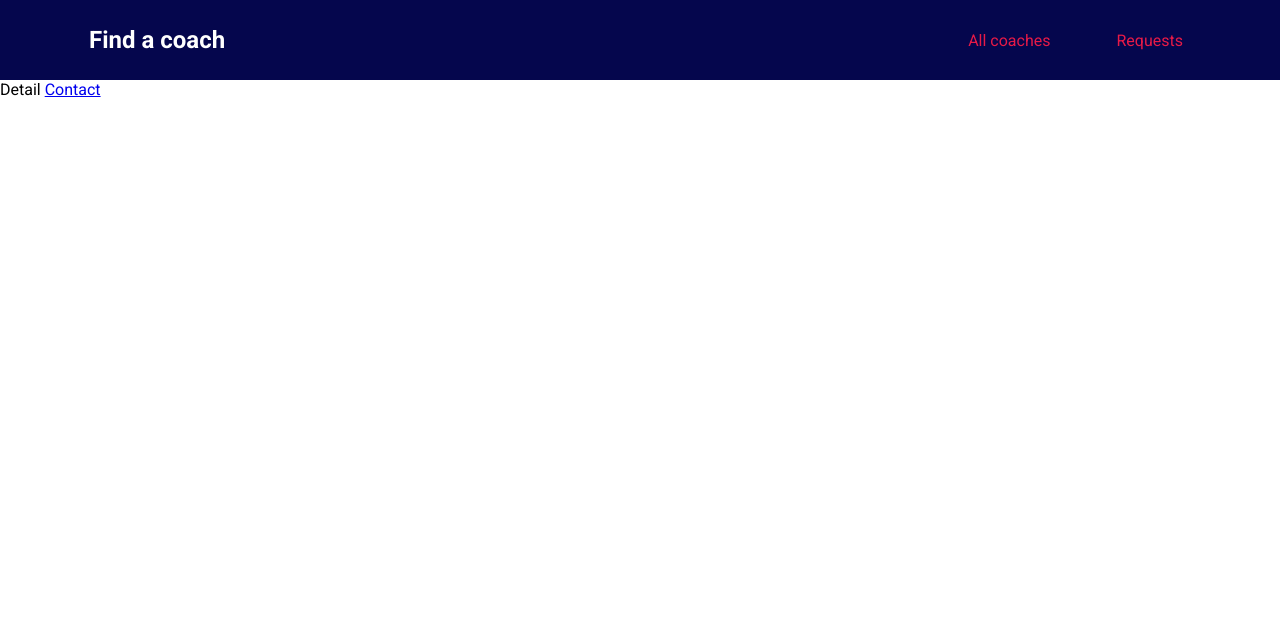
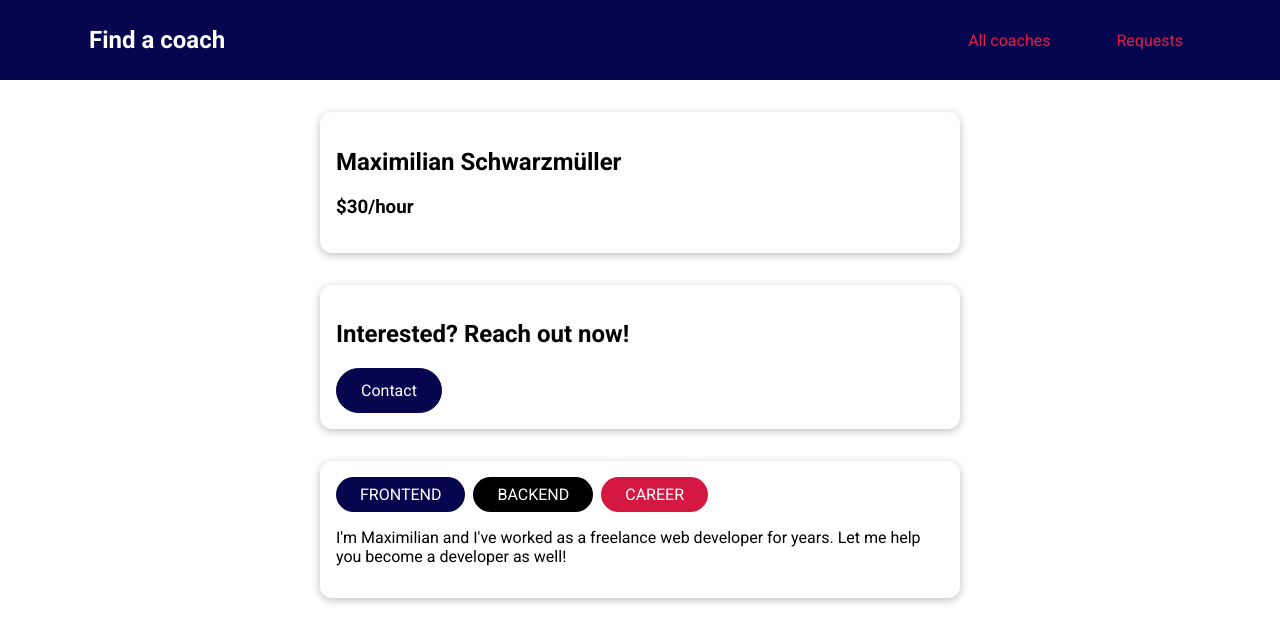
Before and after one commit to TripleNine666/vue-find-coach, a Vue app: page /coaches/c1 in a window 1280 px wide. Shown: the top 642 px of the page. Built offline with nearby package versions, Linux system fonts and the light colour scheme.

Commit message:
Coach details update

```diff
--- a/src/pages/coaches/CoachDetail.vue
+++ b/src/pages/coaches/CoachDetail.vue
@@ -1,5 +1,52 @@
 <template>
-  Detail
-  <router-view></router-view>
-  <router-link to="/coaches/c1/contact">Contact</router-link>
+  <section>
+    <base-card>
+      <h2>{{ fullName }}</h2>
+      <h3>${{ selectedCoach.hourlyRate }}/hour</h3>
+    </base-card>
+  </section>
+  <section>
+    <base-card>
+      <header>
+        <h2>Interested? Reach out now!</h2>
+        <base-button link :to="contactLink">Contact</base-button>
+      </header>
+      <router-view></router-view>
+    </base-card>
+  </section>
+  <section>
+    <base-card>
+      <base-badge
+        v-for="area in selectedCoach.areas"
+        :key="area"
+        :type="area"
+        :title="area"
+      ></base-badge>
+      <p>{{ selectedCoach.description }}</p>
+    </base-card>
+  </section>
 </template>
+
+<script>
+export default {
+  props: ["id"],
+  data() {
+    return {
+      selectedCoach: null,
+    };
+  },
+  computed: {
+    fullName() {
+      return this.selectedCoach.firstName + " " + this.selectedCoach.lastName;
+    },
+    contactLink() {
+      return this.$route.path + "/contact";
+    },
+  },
+  created() {
+    this.selectedCoach = this.$store.getters["coaches/coaches"].find(
+      (coach) => coach.id === this.id
+    );
+  },
+};
+</script>
--- a/src/router.js
+++ b/src/router.js
@@ -17,6 +17,7 @@
     {
       path: "/coaches/:id",
       component: CoachDetail,
+      props: true,
       children: [
         { path: "contact", component: ContactCoach }, // coaches/c1/contact
       ],
```
